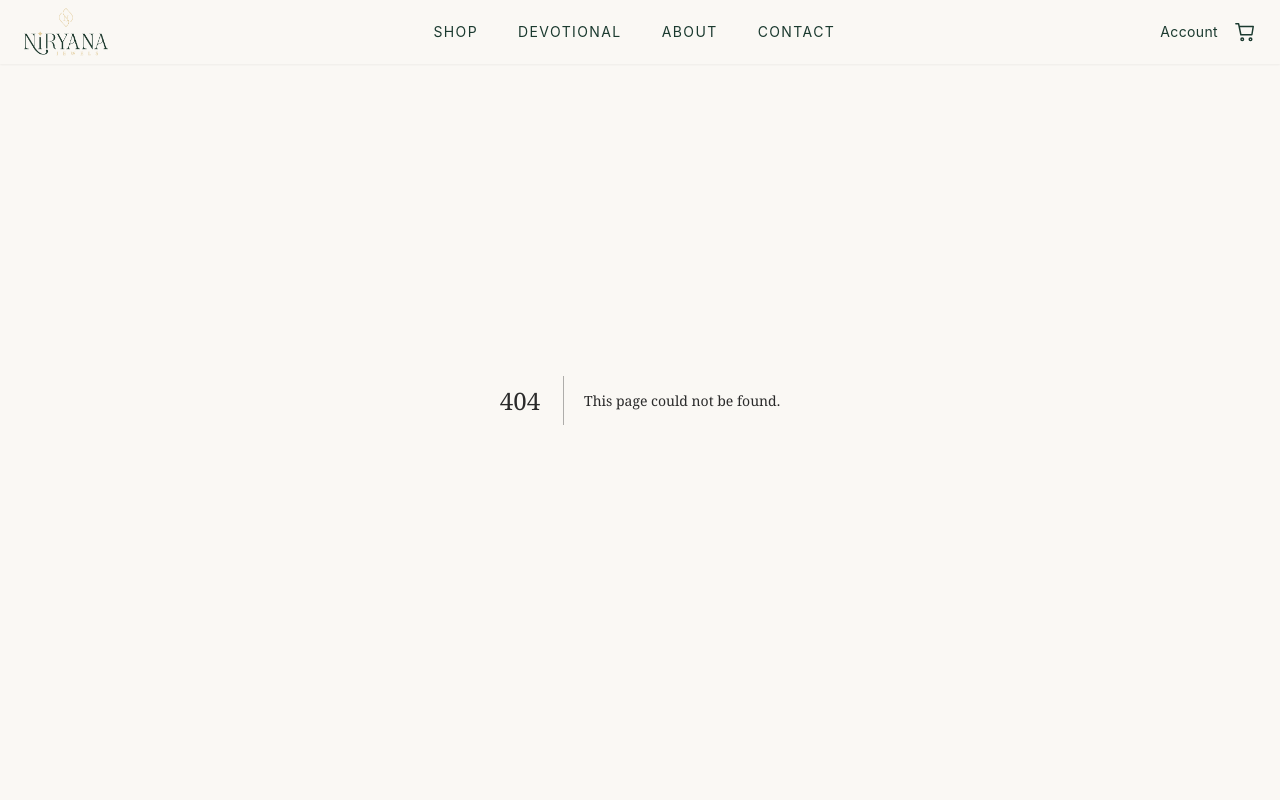
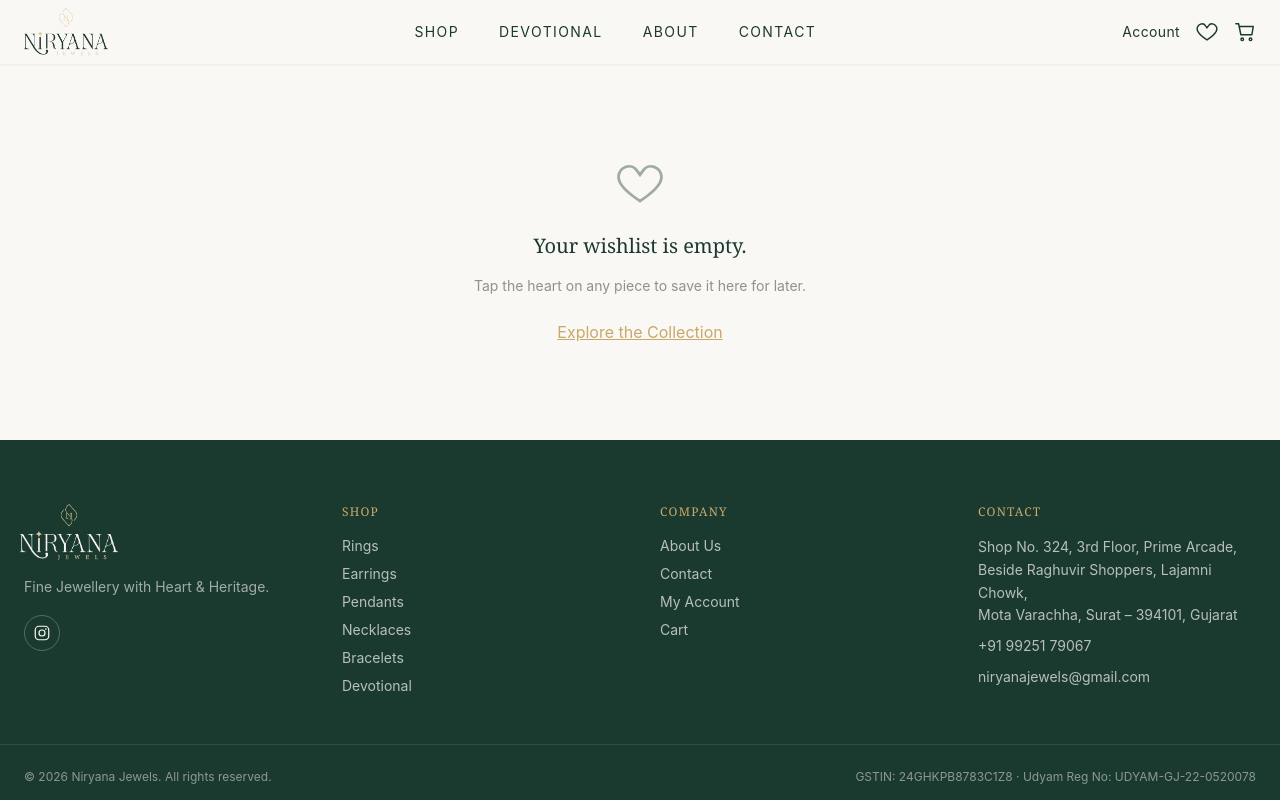
Before and after one commit to DevForgeBuilds/niryana-jewels, a Next.js app: page /wishlist in a window 1280 px wide. Before the commit this address had no page. Shown: the top 800 px of the page. Built offline with nearby package versions, Linux system fonts and the light colour scheme.

Commit message:
Add wishlist/favorites feature: heart icons on product cards + detail page, /wishlist page, navbar icon with count badge

```diff
--- a/app/product/[slug]/page.jsx
+++ b/app/product/[slug]/page.jsx
@@ -5,6 +5,7 @@ import Image from "next/image";
 import { useParams } from "next/navigation";
 import { getProductBySlug, PRODUCTS } from "@/data/products";
 import { useCartStore } from "@/store/cartStore";
+import { useWishlistStore } from "@/store/wishlistStore";
 import ProductCard from "@/components/ProductCard";
 import Reveal from "@/components/Reveal";
 
@@ -17,6 +18,8 @@ export default function ProductDetailPage() {
   const [size, setSize] = useState(RING_SIZES[2]);
   const [qty, setQty] = useState(1);
   const addItem = useCartStore((s) => s.addItem);
+  const isFavorite = useWishlistStore((s) => (product ? s.isFavorite(product.id) : false));
+  const toggleWishlist = useWishlistStore((s) => s.toggleItem);
 
   if (!product) {
     return <div className="pt-40 text-center text-forest">Product not found.</div>;
@@ -110,7 +113,7 @@ export default function ProductDetailPage() {
             </div>
           )}
 
-          <div className="flex items-center gap-4 mb-8">
+          <div className="flex items-center gap-4 mb-2">
             <div className="flex items-center border border-forest/20 rounded-full">
               <button onClick={() => setQty((q) => Math.max(1, q - 1))} className="px-4 py-2 text-forest">−</button>
               <span className="px-4">{qty}</span>
@@ -122,7 +125,27 @@ export default function ProductDetailPage() {
             >
               Add to Cart
             </button>
+            <button
+              onClick={() => toggleWishlist(product)}
+              aria-label={isFavorite ? "Remove from wishlist" : "Add to wishlist"}
+              aria-pressed={isFavorite}
+              className="w-12 h-12 flex-shrink-0 rounded-full border border-forest/20 flex items-center justify-center hover:border-gold transition-colors duration-300"
+            >
+              <svg
+                width="20"
+                height="20"
+                viewBox="0 0 24 24"
+                fill={isFavorite ? "#C9A86A" : "none"}
+                stroke={isFavorite ? "#C9A86A" : "#1B3A2F"}
+                strokeWidth="1.8"
+              >
+                <path d="M12 20.5s-7.5-4.6-10-9.2C0.3 8 1.8 4.5 5 3.4c2.1-.7 4.3.1 5.5 1.9l1.5 2.1 1.5-2.1c1.2-1.8 3.4-2.6 5.5-1.9 3.2 1.1 4.7 4.6 3 7.9-2.5 4.6-10 9.2-10 9.2z" />
+              </svg>
+            </button>
           </div>
+          <p className="text-xs text-charcoal/50 mb-6">
+            {isFavorite ? "Saved to your wishlist" : "Tap the heart to save this piece for later"}
+          </p>
         </Reveal>
       </div>
 
--- /dev/null
+++ b/app/wishlist/page.jsx
@@ -0,0 +1,85 @@
+"use client";
+
+import Image from "next/image";
+import Link from "next/link";
+import { useWishlistStore } from "@/store/wishlistStore";
+import { useCartStore } from "@/store/cartStore";
+import { getProductBySlug } from "@/data/products";
+import Reveal from "@/components/Reveal";
+
+export default function WishlistPage() {
+  const { items, removeItem } = useWishlistStore();
+  const addToCart = useCartStore((s) => s.addItem);
+
+  if (items.length === 0) {
+    return (
+      <div className="pt-40 pb-24 text-center px-6">
+        <svg
+          width="48"
+          height="48"
+          viewBox="0 0 24 24"
+          fill="none"
+          stroke="#1B3A2F"
+          strokeWidth="1.4"
+          className="mx-auto mb-6 opacity-40"
+        >
+          <path d="M12 20.5s-7.5-4.6-10-9.2C0.3 8 1.8 4.5 5 3.4c2.1-.7 4.3.1 5.5 1.9l1.5 2.1 1.5-2.1c1.2-1.8 3.4-2.6 5.5-1.9 3.2 1.1 4.7 4.6 3 7.9-2.5 4.6-10 9.2-10 9.2z" />
+        </svg>
+        <p className="text-forest text-xl font-serif mb-4">Your wishlist is empty.</p>
+        <p className="text-charcoal/50 text-sm mb-6">
+          Tap the heart on any piece to save it here for later.
+        </p>
+        <Link href="/shop" className="text-gold underline">
+          Explore the Collection
+        </Link>
+      </div>
+    );
+  }
+
+  function handleAddToCart(item) {
+    const fullProduct = getProductBySlug(item.slug);
+    if (fullProduct) addToCart(fullProduct, 1, null);
+  }
+
+  return (
+    <div className="pt-28 pb-24 max-w-5xl mx-auto px-6">
+      <Reveal>
+        <h1 className="font-serif text-4xl text-forest mb-2">Your Wishlist</h1>
+        <p className="text-charcoal/50 text-sm mb-10">
+          {items.length} {items.length === 1 ? "piece" : "pieces"} saved for later
+        </p>
+      </Reveal>
+
+      <div className="grid sm:grid-cols-2 gap-4">
+        {items.map((item) => (
+          <div key={item.productId} className="flex gap-4 bg-white rounded-xl p-4 shadow-sm">
+            <Link href={`/product/${item.slug}`} className="relative w-24 h-24 rounded-lg overflow-hidden flex-shrink-0">
+              <Image src={item.image} alt={item.name} fill sizes="96px" className="object-cover" />
+            </Link>
+            <div className="flex-1 flex flex-col">
+              <Link href={`/product/${item.slug}`}>
+                <h3 className="font-serif text-forest">{item.name}</h3>
+              </Link>
+              {item.metal && <p className="text-xs text-charcoal/50">{item.metal}</p>}
+              <p className="text-forest font-medium mt-1">₹{item.price.toLocaleString("en-IN")}</p>
+              <div className="flex items-center gap-4 mt-auto pt-2">
+                <button
+                  onClick={() => handleAddToCart(item)}
+                  className="text-xs uppercase tracking-widest bg-forest text-cream px-4 py-2 rounded-full hover:bg-gold hover:text-forest transition-colors duration-300"
+                >
+                  Add to Cart
+                </button>
+                <button
+                  onClick={() => removeItem(item.productId)}
+                  className="text-xs text-red-500 uppercase tracking-widest"
+                >
+                  Remove
+                </button>
+              </div>
+            </div>
+          </div>
+        ))}
+      </div>
+    </div>
+  );
+}
--- a/components/Navbar.jsx
+++ b/components/Navbar.jsx
@@ -6,6 +6,7 @@ import Image from "next/image";
 import { usePathname } from "next/navigation";
 import { LOGO_URL, LOGO_URL_LIGHT } from "@/data/mediaManifest";
 import { useCartStore } from "@/store/cartStore";
+import { useWishlistStore } from "@/store/wishlistStore";
 
 const LINKS = [
   { href: "/shop", label: "Shop" },
@@ -19,6 +20,7 @@ export default function Navbar() {
   const [scrolled, setScrolled] = useState(false);
   const [open, setOpen] = useState(false);
   const count = useCartStore((s) => s.items.reduce((n, i) => n + i.quantity, 0));
+  const wishlistCount = useWishlistStore((s) => s.items.length);
 
   useEffect(() => {
     const onScroll = () => setScrolled(window.scrollY > 40);
@@ -78,8 +80,23 @@ export default function Navbar() {
             Account
           </Link>
           <Link
+            href="/wishlist"
+            className={`relative hidden sm:inline-flex hover:text-gold transition-colors ${light ? "text-cream" : "text-forest"}`}
+            aria-label="Wishlist"
+          >
+            <svg width="22" height="22" viewBox="0 0 24 24" fill="none" stroke="currentColor" strokeWidth="1.6">
+              <path d="M12 20.5s-7.5-4.6-10-9.2C0.3 8 1.8 4.5 5 3.4c2.1-.7 4.3.1 5.5 1.9l1.5 2.1 1.5-2.1c1.2-1.8 3.4-2.6 5.5-1.9 3.2 1.1 4.7 4.6 3 7.9-2.5 4.6-10 9.2-10 9.2z" />
+            </svg>
+            {wishlistCount > 0 && (
+              <span className="absolute -top-2 -right-2 bg-gold text-forest text-[10px] font-bold rounded-full w-4 h-4 flex items-center justify-center">
+                {wishlistCount}
+              </span>
+            )}
+          </Link>
+          <Link
             href="/cart"
             className={`relative hover:text-gold transition-colors ${light ? "text-cream" : "text-forest"}`}
+            aria-label="Cart"
           >
             <svg width="22" height="22" viewBox="0 0 24 24" fill="none" stroke="currentColor" strokeWidth="1.6">
               <path d="M6 6h15l-1.5 9h-12L5 3H2" strokeLinecap="round" strokeLinejoin="round" />
@@ -111,6 +128,9 @@ export default function Navbar() {
               {l.label}
             </Link>
           ))}
+          <Link href="/wishlist" className="text-sm tracking-widest uppercase text-forest" onClick={() => setOpen(false)}>
+            Wishlist{wishlistCount > 0 ? ` (${wishlistCount})` : ""}
+          </Link>
           <Link href="/account" className="text-sm tracking-widest uppercase text-forest" onClick={() => setOpen(false)}>
             Account
           </Link>
--- a/components/ProductCard.jsx
+++ b/components/ProductCard.jsx
@@ -3,12 +3,15 @@
 import Image from "next/image";
 import Link from "next/link";
 import { useCartStore } from "@/store/cartStore";
+import { useWishlistStore } from "@/store/wishlistStore";
 
 export default function ProductCard({ product }) {
   const addItem = useCartStore((s) => s.addItem);
+  const isFavorite = useWishlistStore((s) => s.isFavorite(product.id));
+  const toggleWishlist = useWishlistStore((s) => s.toggleItem);
 
   return (
-    <div className="group bg-white rounded-2xl overflow-hidden shadow-sm hover:shadow-xl transition-shadow duration-500">
+    <div className="relative group bg-white rounded-2xl overflow-hidden shadow-sm hover:shadow-xl transition-shadow duration-500">
       <Link href={`/product/${product.slug}`} className="block relative aspect-[4/5] overflow-hidden">
         <Image
           src={product.images[0]}
@@ -27,6 +30,28 @@ export default function ProductCard({ product }) {
           />
         )}
       </Link>
+
+      <button
+        onClick={(e) => {
+          e.preventDefault();
+          toggleWishlist(product);
+        }}
+        aria-label={isFavorite ? "Remove from wishlist" : "Add to wishlist"}
+        aria-pressed={isFavorite}
+        className="absolute top-3 right-3 w-9 h-9 rounded-full bg-white/90 backdrop-blur-sm flex items-center justify-center shadow-sm hover:scale-110 transition-transform duration-300"
+      >
+        <svg
+          width="18"
+          height="18"
+          viewBox="0 0 24 24"
+          fill={isFavorite ? "#C9A86A" : "none"}
+          stroke={isFavorite ? "#C9A86A" : "#1B3A2F"}
+          strokeWidth="1.8"
+        >
+          <path d="M12 20.5s-7.5-4.6-10-9.2C0.3 8 1.8 4.5 5 3.4c2.1-.7 4.3.1 5.5 1.9l1.5 2.1 1.5-2.1c1.2-1.8 3.4-2.6 5.5-1.9 3.2 1.1 4.7 4.6 3 7.9-2.5 4.6-10 9.2-10 9.2z" />
+        </svg>
+      </button>
+
       <div className="p-4">
         <Link href={`/product/${product.slug}`}>
           <h3 className="font-serif text-lg text-forest truncate">{product.name}</h3>
--- /dev/null
+++ b/store/wishlistStore.js
@@ -0,0 +1,43 @@
+"use client";
+
+import { create } from "zustand";
+import { persist } from "zustand/middleware";
+
+// Persistent wishlist/favorites (localStorage). For logged-in users this same
+// store can be synced to MySQL via a `wishlist` table + /api/wishlist routes.
+export const useWishlistStore = create(
+  persist(
+    (set, get) => ({
+      items: [], // { productId, slug, name, price, image }
+
+      isFavorite: (productId) => get().items.some((i) => i.productId === productId),
+
+      toggleItem: (product) =>
+        set((state) => {
+          const exists = state.items.some((i) => i.productId === product.id);
+          if (exists) {
+            return { items: state.items.filter((i) => i.productId !== product.id) };
+          }
+          return {
+            items: [
+              ...state.items,
+              {
+                productId: product.id,
+                slug: product.slug,
+                name: product.name,
+                price: product.price,
+                image: product.images[0],
+                metal: product.metal,
+              },
+            ],
+          };
+        }),
+
+      removeItem: (productId) =>
+        set((state) => ({ items: state.items.filter((i) => i.productId !== productId) })),
+
+      clearWishlist: () => set({ items: [] }),
+    }),
+    { name: "niryana-wishlist" }
+  )
+);
```
